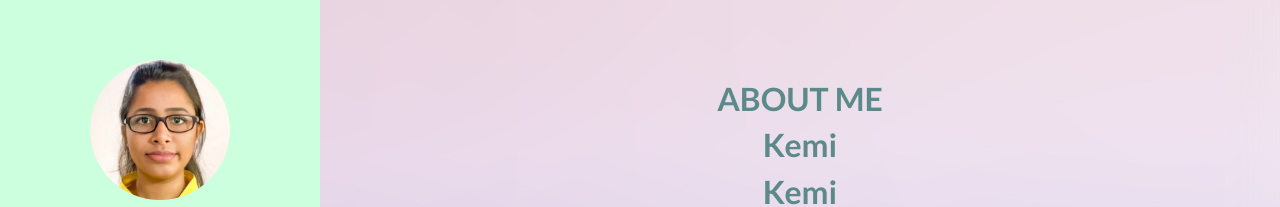
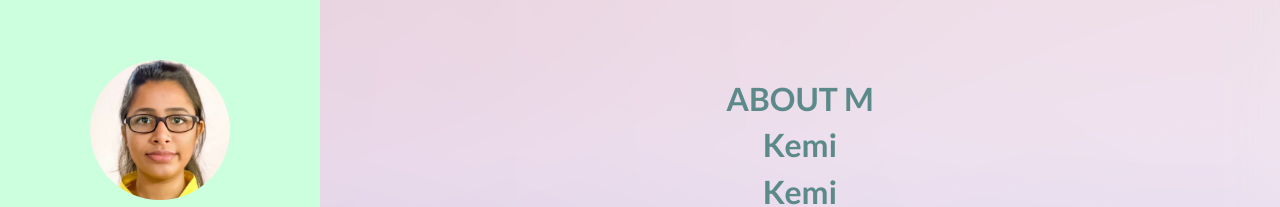
Before and after one commit to MuthusalaPerera/Pawani-Perera, a plain HTML site: page index.html in a window 1280 px wide. Shown: the top 207 px of the page. Drawn offline with Linux system fonts and the light colour scheme.

Commit message:
Update index.html

```diff
--- a/index.html
+++ b/index.html
@@ -112,7 +112,7 @@ https://templatemo.com/tm-531-reflux
       <section class="section about-me" data-section="section1">
         <div class="container">
           <div class="section-heading">
-            <h2>ABOUT ME</h2>
+            <h2>ABOUT M</h2>
              <section>
               <div class="content">
                 <h2>Kemi</h2>
```
